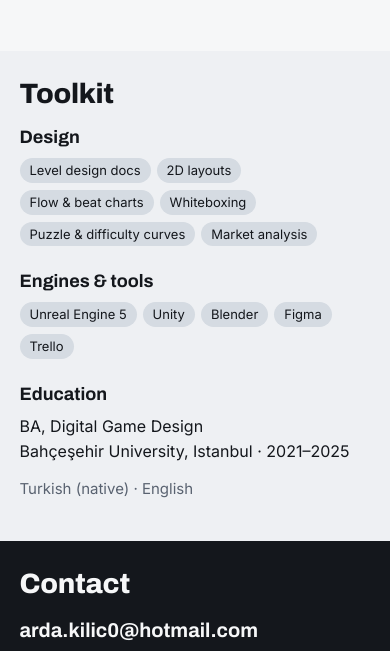
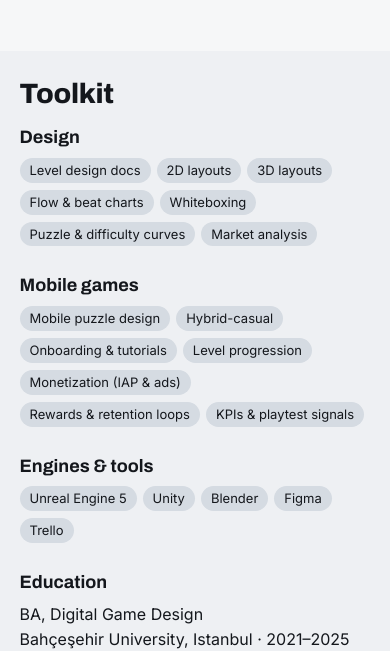
Before and after one commit to ardakilic0/ardakilic0.github.io, a plain HTML site: page index.html in a window 390 px wide. Shown: the part 8384-9035 px from the top of the page. Drawn offline with Linux system fonts and the light colour scheme.

Commit message:
Toolkit: 3D layouts and mobile game skills
Co-Authored-By: Claude Opus 5.5 <noreply@anthropic.com>
Claude-Session: https://claude.ai/code/session_01AvMnsLjxhqDJhGwEBdDNUQ

```diff
--- a/index.html
+++ b/index.html
@@ -66,7 +66,7 @@ video,.shot{display:block;width:100%;height:auto;border-radius:8px;background:#0
 .game h3{font-size:21px;margin-bottom:4px}
 .game .meta{font-size:14px;color:var(--mute);margin-bottom:10px}
 .game p{font-size:15px;flex:1}
-.skills{display:grid;grid-template-columns:repeat(3,minmax(0,1fr));gap:20px}
+.skills{display:grid;grid-template-columns:repeat(auto-fit,minmax(260px,1fr));gap:24px}
 .skills h3{font-size:18px;margin-bottom:10px}
 .contact{background:var(--ink);color:var(--bg)}
 .contact .lede{color:color-mix(in srgb,var(--bg) 70%,var(--ink))}
@@ -223,7 +223,8 @@ footer{font-size:13px;padding:20px max(5vw,16px);color:var(--mute)}
 <section class="band alt"><div class="wrap">
   <h2>Toolkit</h2>
   <div class="skills" style="margin-top:20px">
-    <div><h3>Design</h3><span class="tag">Level design docs</span><span class="tag">2D layouts</span><span class="tag">Flow &amp; beat charts</span><span class="tag">Whiteboxing</span><span class="tag">Puzzle &amp; difficulty curves</span><span class="tag">Market analysis</span></div>
+    <div><h3>Design</h3><span class="tag">Level design docs</span><span class="tag">2D layouts</span><span class="tag">3D layouts</span><span class="tag">Flow &amp; beat charts</span><span class="tag">Whiteboxing</span><span class="tag">Puzzle &amp; difficulty curves</span><span class="tag">Market analysis</span></div>
+    <div><h3>Mobile games</h3><span class="tag">Mobile puzzle design</span><span class="tag">Hybrid-casual</span><span class="tag">Onboarding &amp; tutorials</span><span class="tag">Level progression</span><span class="tag">Monetization (IAP &amp; ads)</span><span class="tag">Rewards &amp; retention loops</span><span class="tag">KPIs &amp; playtest signals</span></div>
     <div><h3>Engines &amp; tools</h3><span class="tag">Unreal Engine 5</span><span class="tag">Unity</span><span class="tag">Blender</span><span class="tag">Figma</span><span class="tag">Trello</span></div>
     <div><h3>Education</h3><p>BA, Digital Game Design<br>Bahçeşehir University, Istanbul · 2021–2025</p><p style="color:var(--mute);font-size:15px">Turkish (native) · English</p></div>
   </div>
```
